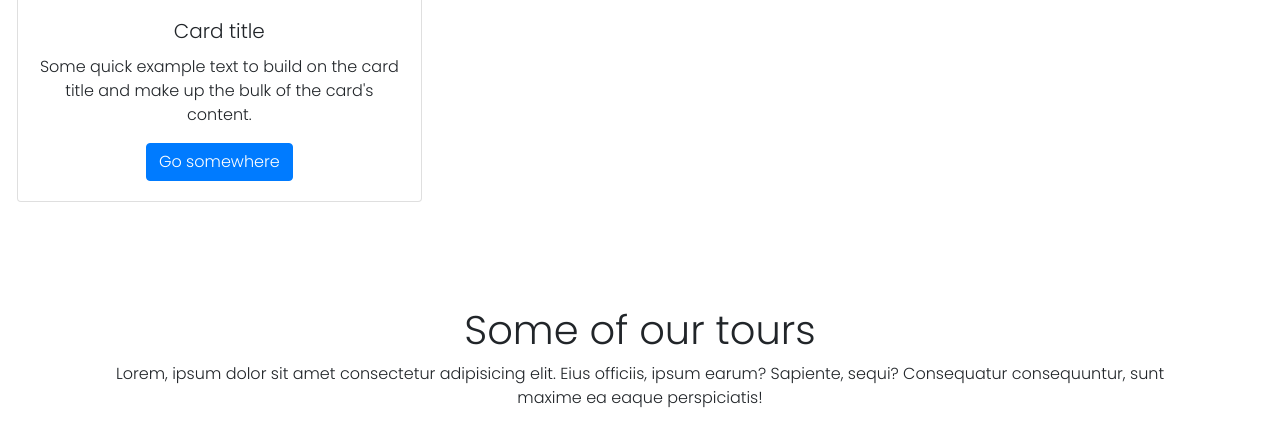
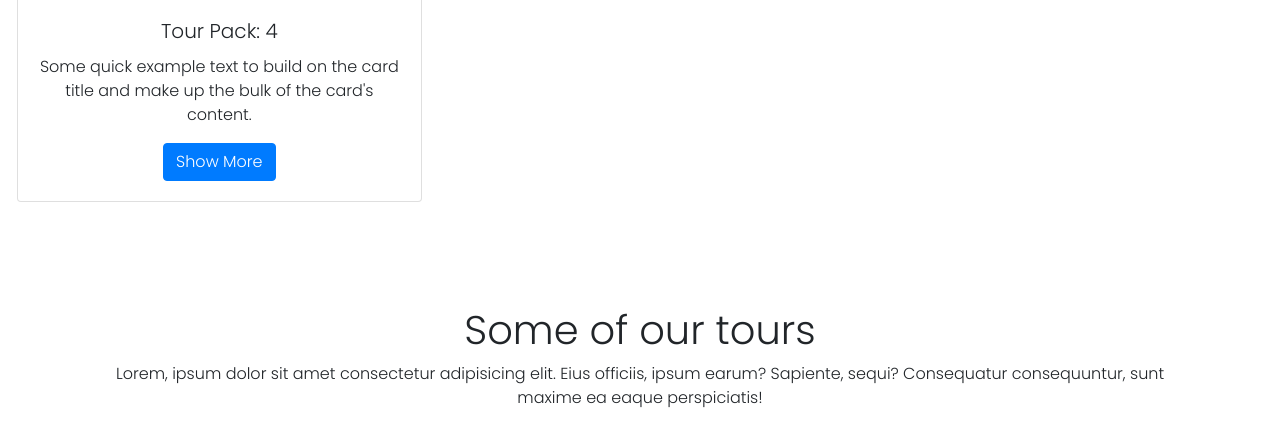
Before and after one commit to kezh97/dreamland_prop_CR, a PHP site: page /tours.php in a window 1280 px wide. Shown: the part 1342-1769 px from the top of the page. Run offline with PHP 8.4, Linux system fonts and the light colour scheme; data that the repository does not hold is empty; some libraries are stand-ins or nearby versions.

Commit message:
Update tours.php

```diff
--- a/DREAMLAND-php-V2.6/tours.php
+++ b/DREAMLAND-php-V2.6/tours.php
@@ -26,9 +26,9 @@ include 'header.php';
 				<div class="tours-packs-card card">
 					<img src="img/nature1.webp" class="card-img-top" alt="...">
 	  				<div class="card-body">
-	    				<h5 class="card-title">Card title</h5>
+	    				<h5 class="card-title">Tour Pack: 1</h5>
 	    				<p class="card-text">Some quick example text to build on the card title and make up the bulk of the card's content.</p>
-	    				<a href="#" class="btn btn-primary">Go somewhere</a>
+	    				<button type="button" data-id="<?php echo $row['tour_id']; ?>" class="boton_tour btn btn-primary" data-bs-toggle="modal" data-bs-target="#tour_modal">Show More</button>
 	  				</div>
 	  			</div>
 			</div>
@@ -37,9 +37,9 @@ include 'header.php';
 				<div class="tours-packs-card card">
 					<img src="img/nature2.webp" class="card-img-top" alt="...">
 	  				<div class="card-body">
-	    				<h5 class="card-title">Card title</h5>
+	    				<h5 class="card-title">Tour Pack: 2</h5>
 	    				<p class="card-text">Some quick example text to build on the card title and make up the bulk of the card's content.</p>
-	    				<a href="#" class="btn btn-primary">Go somewhere</a>
+	    				<button type="button" data-id="<?php echo $row['tour_id']; ?>" class="boton_tour btn btn-primary" data-bs-toggle="modal" data-bs-target="#tour_modal">Show More</button>
 	  				</div>
 	  			</div>
 			</div>
@@ -48,9 +48,9 @@ include 'header.php';
 				<div class="tours-packs-card card">
 					<img src="img/nature3.webp" class="card-img-top" alt="...">
 	  				<div class="card-body">
-	    				<h5 class="card-title">Card title</h5>
+	    				<h5 class="card-title">Tour Pack: 3</h5>
 	    				<p class="card-text">Some quick example text to build on the card title and make up the bulk of the card's content.</p>
-	    				<a href="#" class="btn btn-primary">Go somewhere</a>
+	    				<button type="button" data-id="<?php echo $row['tour_id']; ?>" class="boton_tour btn btn-primary" data-bs-toggle="modal" data-bs-target="#tour_modal">Show More</button>
 	  				</div>
 	  			</div>
 			</div>
@@ -59,13 +59,21 @@ include 'header.php';
 				<div class="tours-packs-card card">
 					<img src="img/nature4.webp" class="card-img-top" alt="...">
 	  				<div class="card-body">
-	    				<h5 class="card-title">Card title</h5>
+	    				<h5 class="card-title">Tour Pack: 4</h5>
 	    				<p class="card-text">Some quick example text to build on the card title and make up the bulk of the card's content.</p>
-	    				<a href="#" class="btn btn-primary">Go somewhere</a>
+	    				<button type="button" data-id="<?php echo $row['tour_id']; ?>" class="boton_tour btn btn-primary" data-bs-toggle="modal" data-bs-target="#tour_modal">Show More</button>
 	  				</div>
 	  			</div>
 			</div>
 
+		</div>
+	</div>
+</section>
+
+<section id="tours-modal">
+	<div class="modal fade" id="tour_modal" tabindex="-1" aria-labelledby="listing-name-label" aria-hidden="true">
+	  	<div class="modal-dialog modal-xl">
+	    	<div class="modal-content"></div>
 		</div>
 	</div>
 </section>
```
